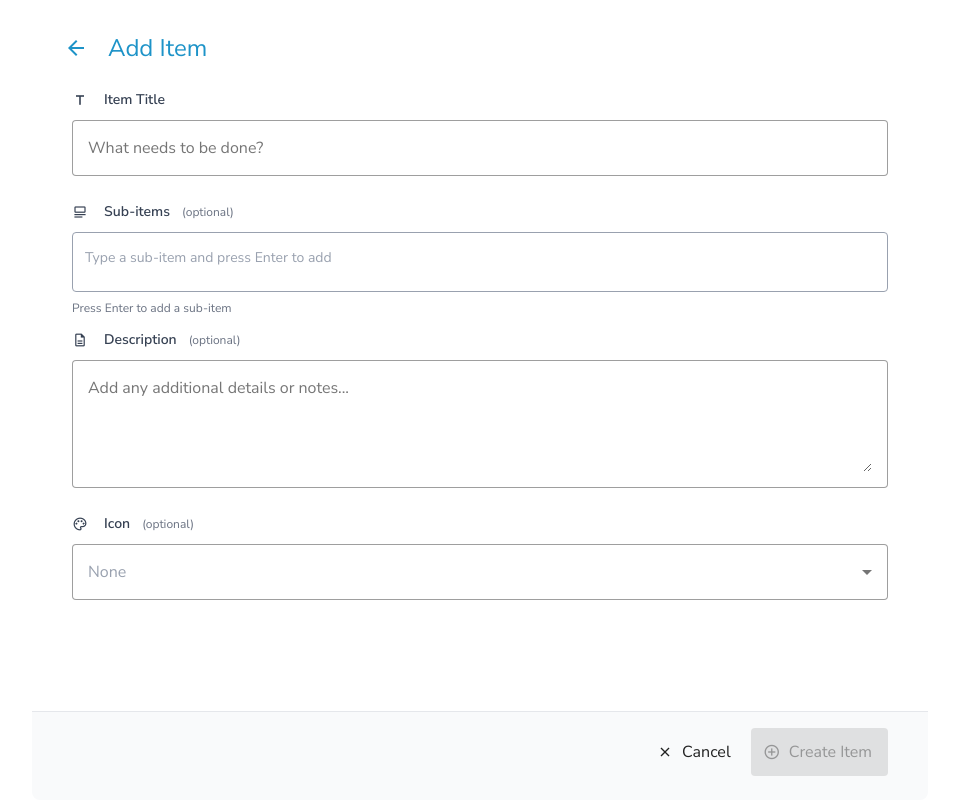
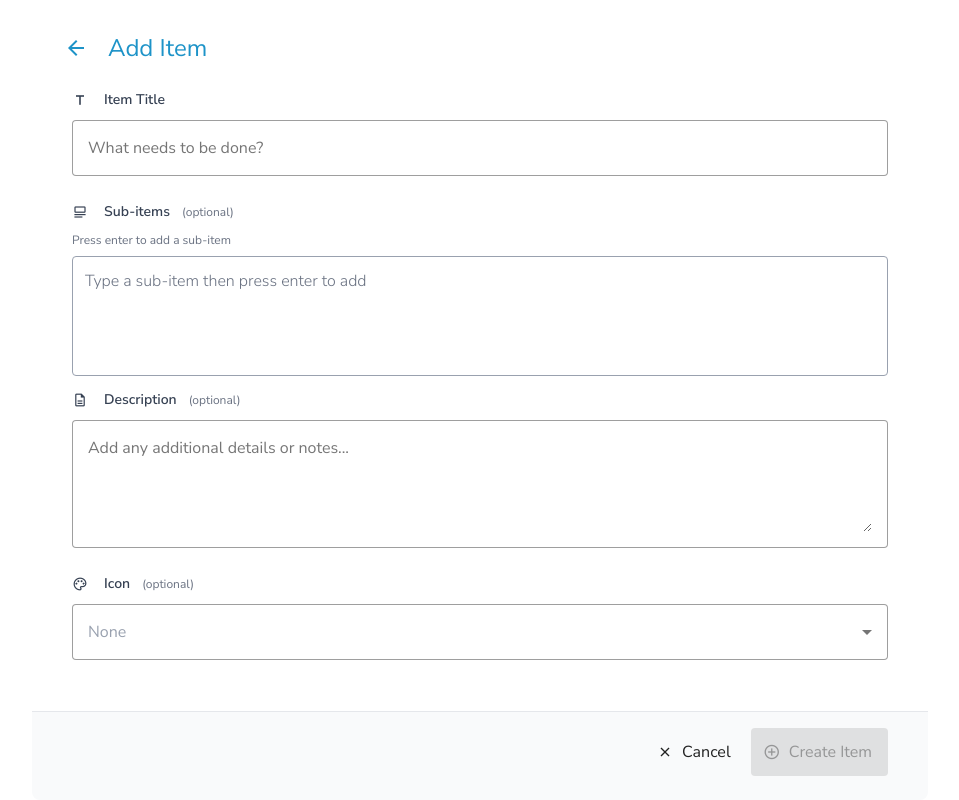
Before and after one commit to chasselife/packd, an Angular app: page /chckd/checklist/1/item/new in a window 1280 px wide. Shown: the whole page, without its empty margins (160-1119 px from the left). Built offline with nearby package versions, Linux system fonts and the light colour scheme.

Commit message:
Refactor group field in new checklist dialog for improved layout and clarity. Reintroduce the group selection feature with updated styling and placeholder text. Enhance sub-item input area with clearer instructions and adjusted dimensions for better user experience.

```diff
--- a/src/app/components/new-checklist-dialog/new-checklist-dialog.component.html
+++ b/src/app/components/new-checklist-dialog/new-checklist-dialog.component.html
@@ -42,47 +42,6 @@
           }
         </mat-form-field>
       </div>
-
-      <!-- Group Field -->
-      <!-- <div class="space-y-2">
-        <label class="text-sm font-semibold text-gray-700 flex items-center gap-2">
-          <mat-icon class="text-base! text-primary-600">folder</mat-icon>
-          Group (Optional)
-        </label>
-        <mat-form-field appearance="outline" class="w-full">
-          <mat-select formControlName="groupId" placeholder="Select a group (optional)">
-            <mat-select-trigger>
-              @if (getSelectedGroup(); as selectedGroup) {
-              <div class="flex items-center gap-3 py-1">
-                @if (selectedGroup.icon) {
-                <mat-icon class="text-primary-600">{{ selectedGroup.icon }}</mat-icon>
-                } @else {
-                <mat-icon class="text-primary-600">folder</mat-icon>
-                }
-                <span class="font-medium">{{ selectedGroup.title }}</span>
-              </div>
-              } @else {
-              <span class="text-gray-500">No Group</span>
-              }
-            </mat-select-trigger>
-            <mat-option [value]="null">
-              <span class="text-gray-500">No Group</span>
-            </mat-option>
-            @for (group of checklistGroups; track group.id) {
-            <mat-option [value]="group.id">
-              <div class="flex items-center gap-3 py-1">
-                @if (group.icon) {
-                <mat-icon class="text-gray-600">{{ group.icon }}</mat-icon>
-                } @else {
-                <mat-icon class="text-gray-600">folder</mat-icon>
-                }
-                <span>{{ group.title }}</span>
-              </div>
-            </mat-option>
-            }
-          </mat-select>
-        </mat-form-field>
-      </div> -->
 
       <!-- Icon and Color Selection in Grid -->
       <div class="grid grid-cols-1 md:grid-cols-2">
@@ -130,6 +89,47 @@
             }
           </div>
         </div>
+      </div>
+
+      <!-- Group Field -->
+      <div class="space-y-2">
+        <label class="text-sm font-semibold text-gray-700 flex items-center gap-2">
+          <mat-icon class="text-base! text-primary-600">folder</mat-icon>
+          Group (Optional)
+        </label>
+        <mat-form-field appearance="outline" class="w-full">
+          <mat-select formControlName="groupId" placeholder="Select a group (optional)">
+            <mat-select-trigger>
+              @if (getSelectedGroup(); as selectedGroup) {
+              <div class="flex items-center gap-3 py-1">
+                @if (selectedGroup.icon) {
+                <mat-icon class="text-primary-600">{{ selectedGroup.icon }}</mat-icon>
+                } @else {
+                <mat-icon class="text-primary-600">folder</mat-icon>
+                }
+                <span class="font-medium">{{ selectedGroup.title }}</span>
+              </div>
+              } @else {
+              <span class="text-gray-500">No Group</span>
+              }
+            </mat-select-trigger>
+            <mat-option [value]="null">
+              <span class="text-gray-500">No Group</span>
+            </mat-option>
+            @for (group of checklistGroups; track group.id) {
+            <mat-option [value]="group.id">
+              <div class="flex items-center gap-3 py-1">
+                @if (group.icon) {
+                <mat-icon class="text-gray-600">{{ group.icon }}</mat-icon>
+                } @else {
+                <mat-icon class="text-gray-600">folder</mat-icon>
+                }
+                <span>{{ group.title }}</span>
+              </div>
+            </mat-option>
+            }
+          </mat-select>
+        </mat-form-field>
       </div>
 
       <!-- Preview Section -->
--- a/src/app/components/new-checklist-item-dialog/new-checklist-item-dialog.component.html
+++ b/src/app/components/new-checklist-item-dialog/new-checklist-item-dialog.component.html
@@ -47,7 +47,11 @@
           Sub-items
           <span class="text-xs font-normal text-gray-500 ml-1">(optional)</span>
         </label>
-        <div class="w-full border border-gray-400 rounded p-3 min-h-[60px] bg-white">
+        <p class="text-xs text-gray-500 mt-1">Press enter to add a sub-item</p>
+
+        <div
+          class="w-full border border-gray-400 rounded p-3 min-h-[120px] bg-white has-[input:focus]:border-2 has-[input:focus]:border-primary-600"
+        >
           <!-- Existing Tags -->
           @if (getSubItems().length > 0) {
           <div class="flex flex-wrap gap-1.5 mb-2">
@@ -71,15 +75,14 @@
           <!-- Tag Input -->
           <input
             type="text"
-            class="mt-2 text-sm!"
+            class="mt-4 text-sm!"
             [value]="newTagInput"
             (input)="newTagInput = $any($event.target).value"
             (keydown)="onTagInputKeydown($event)"
-            placeholder="Type a sub-item and press Enter to add"
-            class="w-full border-0 outline-none text-base bg-transparent placeholder:text-sm placeholder:text-gray-400"
+            placeholder="Type a sub-item then press enter to add"
+            class="w-full border-0 outline-none text-base bg-transparent placeholder-gray-500 placeholder:font-light"
           />
         </div>
-        <p class="text-xs text-gray-500 mt-1">Press Enter to add a sub-item</p>
       </div>
 
       <!-- Description Field -->
```
